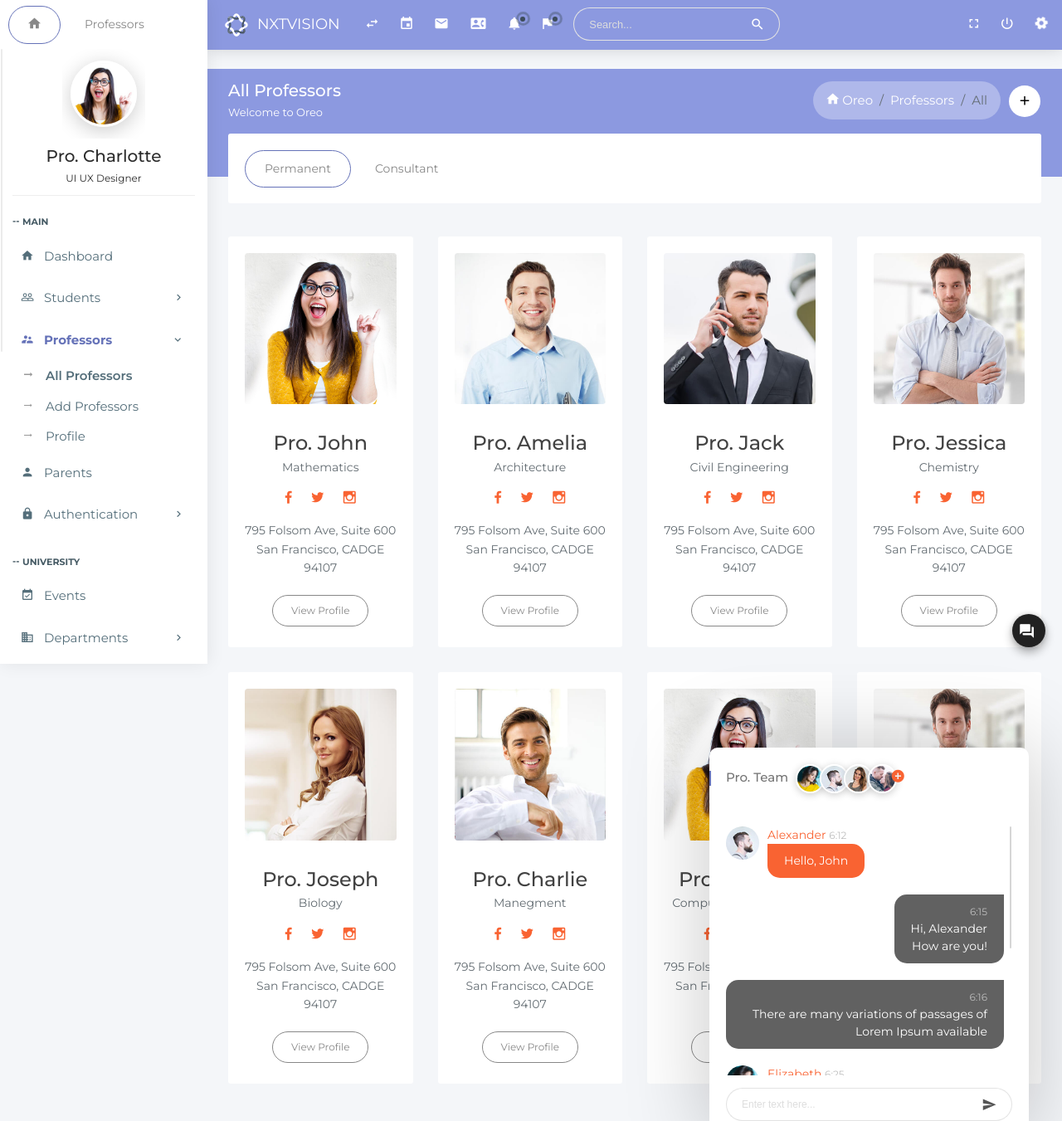
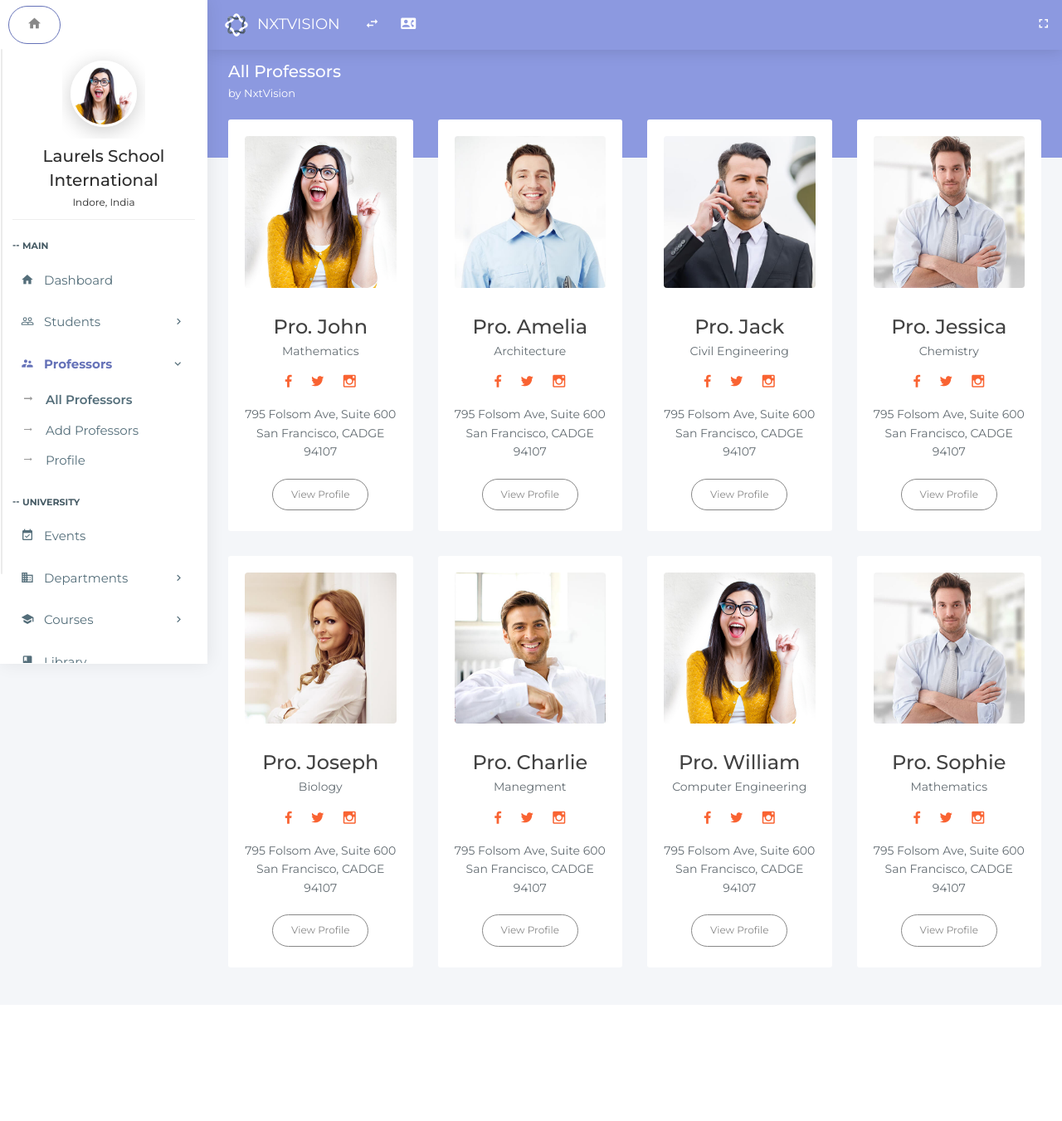
Before and after one commit to adityastic/StudentERPSystem, a CodeIgniter app: page /StudentERPSystem/professors/all_professor in a window 1280 px wide. Shown: the whole page at 83% size. After the commit the page ends 1141 px from the top, so only its background shows below. Run offline with CodeIgniter, Linux system fonts and the light colour scheme; some libraries are stand-ins or nearby versions.

Commit message:
Changes for perfect Workflow Between Dashboard, Professor, Student Pages

```diff
--- a/application/controllers/Professors.php
+++ b/application/controllers/Professors.php
@@ -5,6 +5,6 @@ class professors extends MY_Controller {
 
 	public function all_professor()
 	{
-		$this->load->view('all_professor');
+		$this->load->view('all-professor');
 	}
 }
--- a/application/views/add-students.php
+++ b/application/views/add-students.php
@@ -917,7 +917,7 @@
                 <small class="text-muted"><?php echo $welcome_string;?></small>
                 </h2>
             </div>
-            <div class="col-lg-5 col-md-6 col-sm-12">
+            <!-- <div class="col-lg-5 col-md-6 col-sm-12">
                 <button class="btn btn-white btn-icon btn-round hidden-sm-down float-right m-l-10" type="button">
                     <i class="zmdi zmdi-plus"></i>
                 </button>
@@ -926,7 +926,7 @@
                     <li class="breadcrumb-item"><a href="javascript:void(0);">Student</a></li>
                     <li class="breadcrumb-item active">Add</li>
                 </ul>
-            </div>
+            </div> -->
         </div>
     </div>
     <div class="container-fluid">
--- a/application/views/all_professor.php
+++ b/application/views/all-professor.php
@@ -1,7 +1,7 @@
 <!doctype html>
 <html class="no-js " lang="en">
 <head>
-<meta charset="utf-8">a
+<meta charset="utf-8">
 <meta http-equiv="X-UA-Compatible" content="IE=Edge">
 <meta content="width=device-width, initial-scale=1, maximum-scale=1, user-scalable=no" name="viewport">
 <meta name="description" content="Responsive Bootstrap 4 and web Application ui kit.">
@@ -11,8 +11,6 @@
 <!-- Favicon-->
 <link rel="stylesheet" href="../assets/plugins/bootstrap/css/bootstrap.min.css">
 <!-- Custom Css -->
-<link href="../assets/plugins/dropzone/dropzone.css" rel="stylesheet">
-
 <link rel="stylesheet" href="../assets/css/main.css">
 <link rel="stylesheet" href="../assets/css/color_skins.css">
 </head>
@@ -20,9 +18,7 @@
 <!-- Page Loader -->
 <div class="page-loader-wrapper">
     <div class="loader">
-        <div class="m-t-30">
-            <img class="zmdi-hc-spin" src="../assets/images/logo.svg" width="48" height="48" alt="Oreo">
-        </div>
+        <div class="m-t-30"><img class="zmdi-hc-spin" src="../assets/images/logo.svg" width="48" height="48" alt="Oreo"></div>
         <p>Please wait...</p>
     </div>
 </div>
@@ -34,14 +30,14 @@
         <li>
             <div class="navbar-header">
                 <a href="javascript:void(0);" class="bars"></a>
-                <a class="navbar-brand" href="<?php echo site_url('dashboard');?>"><img src="../assets/images/logo.svg" width="30" alt="Oreo"><span class="m-l-10"><?php echo $company_name;?></span></a>
+                <a class="navbar-brand" href="index.html"><img src="../assets/images/logo.svg" width="30" alt="Oreo"><span class="m-l-10"><?php echo $company_name;?></span></a>
             </div>
         </li>
         <li><a href="javascript:void(0);" class="ls-toggle-btn" data-close="true"><i class="zmdi zmdi-swap"></i></a></li>
-        <li class="hidden-md-down"><a href="events.html" title="Events"><i class="zmdi zmdi-calendar"></i></a></li>
-        <li class="hidden-md-down"><a href="mail-inbox.html" title="Inbox"><i class="zmdi zmdi-email"></i></a></li>
+        <!-- <li class="hidden-md-down"><a href="events.html" title="Events"><i class="zmdi zmdi-calendar"></i></a></li>
+        <li class="hidden-md-down"><a href="mail-inbox.html" title="Inbox"><i class="zmdi zmdi-email"></i></a></li> -->
         <li><a href="contact.html" title="Contact List"><i class="zmdi zmdi-account-box-phone"></i></a></li>
-        <li class="dropdown"> <a href="javascript:void(0);" class="dropdown-toggle" data-toggle="dropdown" role="button"><i class="zmdi zmdi-notifications"></i>
+        <!-- <li class="dropdown"> <a href="javascript:void(0);" class="dropdown-toggle" data-toggle="dropdown" role="button"><i class="zmdi zmdi-notifications"></i>
             <div class="notify"><span class="heartbit"></span><span class="point"></span></div>
             </a>
             <ul class="dropdown-menu pullDown">
@@ -207,11 +203,11 @@
                     <i class="zmdi zmdi-search"></i>
                 </span>
             </div>
-        </li>
+        </li>     -->
         <li class="float-right">
             <a href="javascript:void(0);" class="fullscreen hidden-sm-down" data-provide="fullscreen" data-close="true"><i class="zmdi zmdi-fullscreen"></i></a>
-            <a href="sign-in.html" class="mega-menu" data-close="true"><i class="zmdi zmdi-power"></i></a>
-            <a href="javascript:void(0);" class="js-right-sidebar" data-close="true"><i class="zmdi zmdi-settings zmdi-hc-spin"></i></a>
+            <!-- <a href="sign-in.html" class="mega-menu" data-close="true"><i class="zmdi zmdi-power"></i></a>
+            <a href="javascript:void(0);" class="js-right-sidebar" data-close="true"><i class="zmdi zmdi-settings zmdi-hc-spin"></i></a> -->
         </li>
     </ul>
 </nav>
@@ -219,7 +215,7 @@
 <aside id="leftsidebar" class="sidebar">
     <ul class="nav nav-tabs">
         <li class="nav-item"><a class="nav-link active" data-toggle="tab" href="#dashboard"><i class="zmdi zmdi-home"></i></a></li>
-        <li class="nav-item"><a class="nav-link" data-toggle="tab" href="#user">Professors</a></li>
+       <!--  <li class="nav-item"><a class="nav-link" data-toggle="tab" href="#user">Professors</a></li> -->
     </ul>
     <div class="tab-content">
         <div class="tab-pane stretchRight active" id="dashboard">
@@ -229,29 +225,29 @@
                         <div class="user-info">
                             <div class="image"><a href="profile.html"><img src="../assets/images/profile_av.jpg" alt="User"></a></div>
                             <div class="detail">
-                                <h4>Pro. Charlotte</h4>
-                                <small>UI UX Designer</small>
+                                <h4><?php echo $schoolname;?></h4>
+                                <small><?php echo $schoollocation;?></small>
                             </div>
                         </div>
                     </li>
                     <li class="header">MAIN</li>
-                    <li><a href="index.html"><i class="zmdi zmdi-home"></i><span>Dashboard</span></a></li>
+                    <li><a href="<?php echo site_url('dashboard');?>"><i class="zmdi zmdi-home"></i><span>Dashboard</span></a></li>
                     <li><a href="javascript:void(0);" class="menu-toggle"><i class="zmdi zmdi-accounts-outline"></i><span>Students</span> </a>
                         <ul class="ml-menu">
                             <li><a href="students.html">All Students</a></li>
-                            <li><a href="add-students.html">Add Students</a></li>
+                            <li><a href="<?php echo site_url('students/add_students');?>">Add Students</a></li>
                             <li><a href="students-profile.html">Students Profile</a></li>
                             <li><a href="students-invoice.html">Students Invoice</a></li>
                         </ul>
                     </li>
                     <li class="active open"><a href="javascript:void(0);" class="menu-toggle"><i class="zmdi zmdi-accounts-alt"></i><span>Professors</span> </a>
                         <ul class="ml-menu">
-                            <li class="active"><a href="professors.html">All Professors</a></li>
+                            <li class="active"><a href="<?php echo site_url('professors/all_professor');?>">All Professors</a></li>
                             <li><a href="add-professors.html">Add Professors</a></li>
                             <li><a href="profile.html">Profile</a></li>
                         </ul>
                     </li>
-                    <li><a href="parents.html"><i class="zmdi zmdi-account"></i><span>Parents</span> </a></li>
+                    <!-- <li><a href="parents.html"><i class="zmdi zmdi-account"></i><span>Parents</span> </a></li>
                     <li> <a href="javascript:void(0);" class="menu-toggle"><i class="zmdi zmdi-lock"></i><span>Authentication</span> </a>
                         <ul class="ml-menu">
                             <li><a href="sign-in.html">Sign In</a> </li>
@@ -262,7 +258,7 @@
                             <li><a href="page-offline.html">Page Offline</a> </li>
                             <li><a href="locked.html">Locked Screen</a> </li>
                         </ul>
-                    </li>
+                    </li> -->
                     <li class="header">UNIVERSITY</li>
                     <li><a href="events.html"><i class="zmdi zmdi-calendar-check"></i><span>Events</span> </a></li>
                     <li><a href="javascript:void(0);" class="menu-toggle"><i class="zmdi zmdi-city-alt"></i><span>Departments</span> </a>
@@ -281,7 +277,7 @@
                     <li><a href="library.html"><i class="zmdi zmdi-book"></i><span>Library</span> </a></li>
                     <li><a href="classroom.html"><i class="zmdi zmdi-device-hub"></i><span>Class</span> </a></li>
                     <li><a href="noticeboard.html"><i class="zmdi zmdi-alert-circle"></i><span>Noticeboard</span> </a></li>
-                    <li><a href="centres.html"><i class="zmdi zmdi-pin"></i><span>University Centres</span></a></li>
+                    <!-- <li><a href="centres.html"><i class="zmdi zmdi-pin"></i><span>University Centres</span></a></li>
                     <li class="header">EXTRA COMPONENTS</li>
                     <li><a href="javascript:void(0);" class="menu-toggle"><i class="zmdi zmdi-blogger"></i><span>Blog</span></a>
                         <ul class="ml-menu">
@@ -362,7 +358,7 @@
                                 </div>
                             </div>
                         </div>
-                    </li>
+                    </li> -->
                 </ul>
             </div>
         </div>
@@ -446,7 +442,7 @@
     </div>
 </aside>
 <!-- Right Sidebar -->
-<aside id="rightsidebar" class="right-sidebar">
+<!-- <aside id="rightsidebar" class="right-sidebar">
     <ul class="nav nav-tabs">
         <li class="nav-item"><a class="nav-link active" data-toggle="tab" href="#setting"><i class="zmdi zmdi-settings zmdi-hc-spin"></i></a></li>
         <li class="nav-item"><a class="nav-link" data-toggle="tab" href="#chat"><i class="zmdi zmdi-comments"></i></a></li>
@@ -844,9 +840,9 @@
             </div>
         </div>
     </div>
-</aside>
+</aside> -->
 <!-- Chat-launcher -->
-<div class="chat-launcher"></div>
+<!-- <div class="chat-launcher"></div>
 <div class="chat-wrapper">
     <div class="card">
         <div class="header">
@@ -905,17 +901,17 @@
             </div>
         </div>
     </div>
-</div>
+</div> -->
 
 <section class="content">
     <div class="block-header">
         <div class="row">
             <div class="col-lg-5 col-md-5 col-sm-12">
                 <h2>All Professors
-                <small>Welcome to Oreo</small>
+                <small><?php echo $welcome_string;?></small>
                 </h2>
             </div>
-            <div class="col-lg-7 col-md-7 col-sm-12 text-right">
+            <!-- <div class="col-lg-7 col-md-7 col-sm-12 text-right">
                 <button class="btn btn-white btn-icon btn-round hidden-sm-down float-right m-l-10" type="button">
                     <i class="zmdi zmdi-plus"></i>
                 </button>
@@ -924,20 +920,20 @@
                     <li class="breadcrumb-item"><a href="javascript:void(0);">Professors</a></li>
                     <li class="breadcrumb-item active">All</li>
                 </ul>
-            </div>
+            </div> -->
         </div>
     </div>
     <div class="container-fluid">
         <div class="row clearfix">
             <div class="col-lg-12">
-                <div class="card">
+                <!-- <div class="card">
                     <div class="body">
                         <ul class="nav nav-tabs padding-0">
                             <li class="nav-item"><a class="nav-link active" data-toggle="tab" href="#Permanent">Permanent</a></li>
                             <li class="nav-item"><a class="nav-link" data-toggle="tab" href="#Consultant">Consultant</a></li>
                         </ul>
                     </div>
-                </div>
+                </div> -->
                 <div class="tab-content m-t-10">
                     <div class="tab-pane active" id="Permanent">
                         <div class="row clearfix">
```
